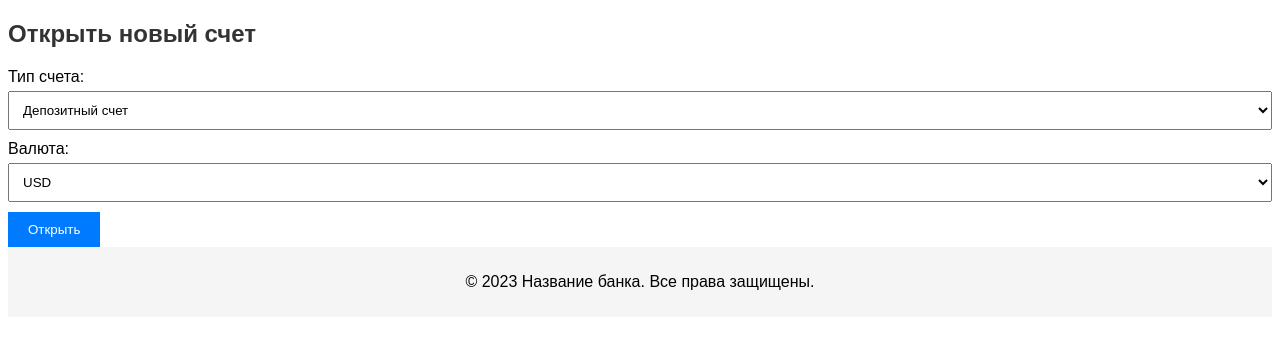
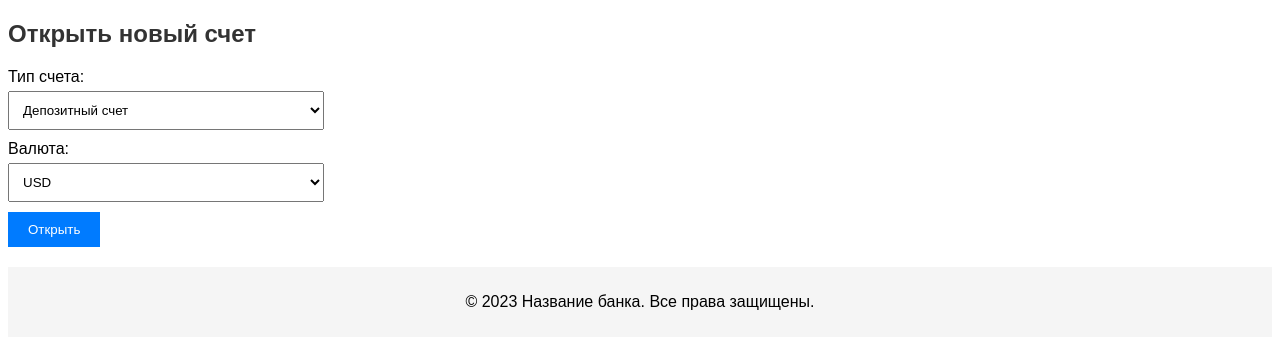
Before and after one commit to BratDitrih/BankApplication, a Flask app: page /user/1 in a window 1280 px wide, after a click on "Открыть счет". Shown: the part 26-375 px from the top of the page. Run offline with Flask 3, Linux system fonts and the light colour scheme; some libraries are stand-ins or nearby versions.

Commit message:
visual refactoring

```diff
--- a/static/user_profile/script.js
+++ b/static/user_profile/script.js
@@ -26,6 +26,7 @@ function exit() {
 
 document.addEventListener('DOMContentLoaded', function() {
     showSection("accounts");
+
     var openAccountForm = document.getElementById('openAccountForm');
     openAccountForm.addEventListener('submit', function(event) {
       event.preventDefault();
@@ -120,9 +121,12 @@ document.addEventListener('DOMContentLoaded', function() {
           }
         }
         else {
-          alert(xhr.responseText);
+          alert('Проверьте правильность введенных данных');
         }
       };
       xhr.send(JSON.stringify(formData));
+
+      toAccountInput.value = '';
+      amountInput.value = '';
     });
 });
--- a/static/user_profile/styles.css
+++ b/static/user_profile/styles.css
@@ -38,7 +38,7 @@ nav ul li a {
   text-decoration: none;
 }
 
-.accounts-section, .open-account-section, .transfer-section {
+.section {
   margin-bottom: 20px;
 }
 
@@ -58,9 +58,10 @@ form label {
 }
 
 form input, form select {
+  display: block;
   padding: 10px;
   margin-bottom: 10px;
-  width: 100%;
+  width: 25%;
   box-sizing: border-box;
 }
 
```
Also changed, not shown: static/authorization/script.js (+16 -13 lines).
